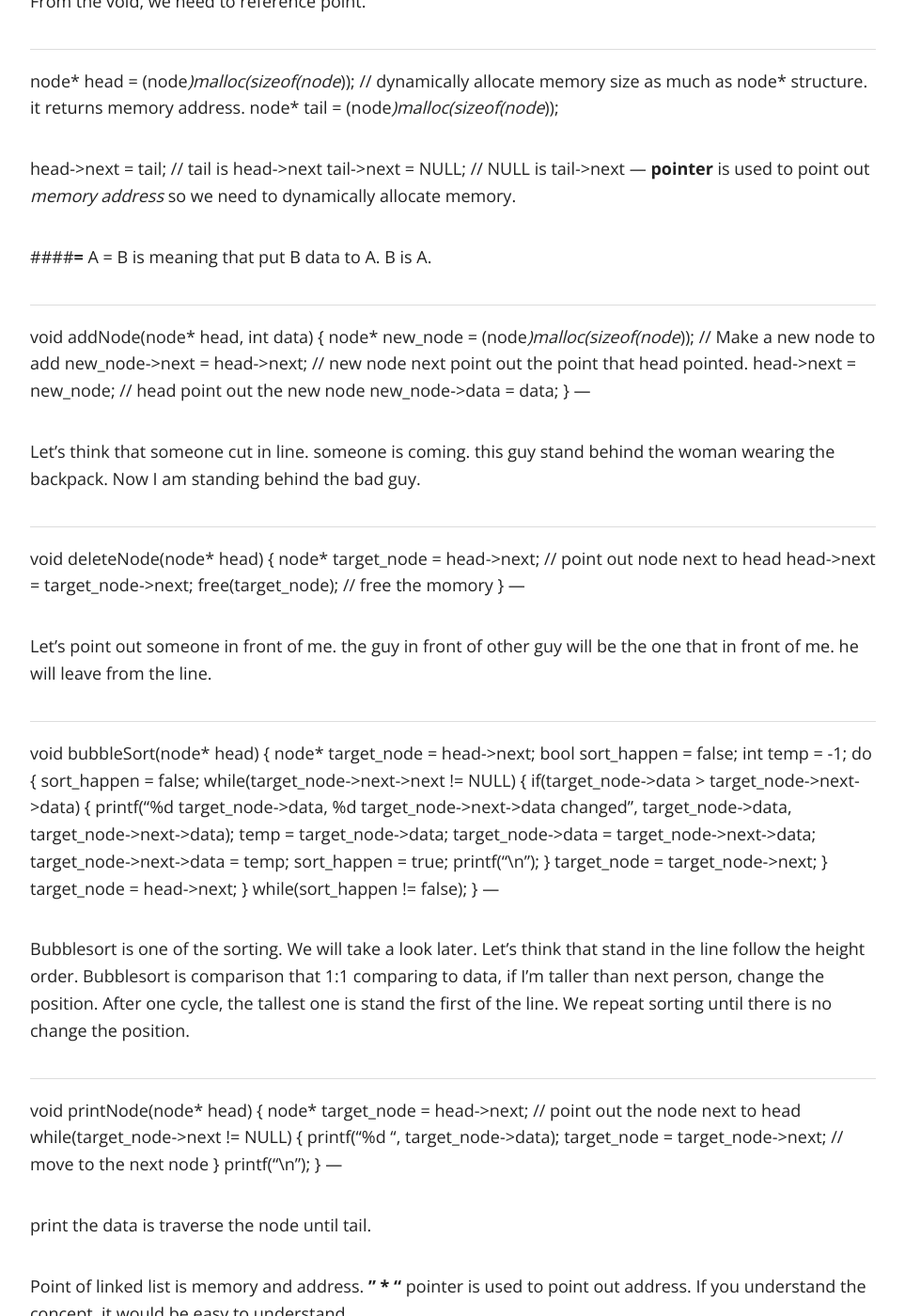
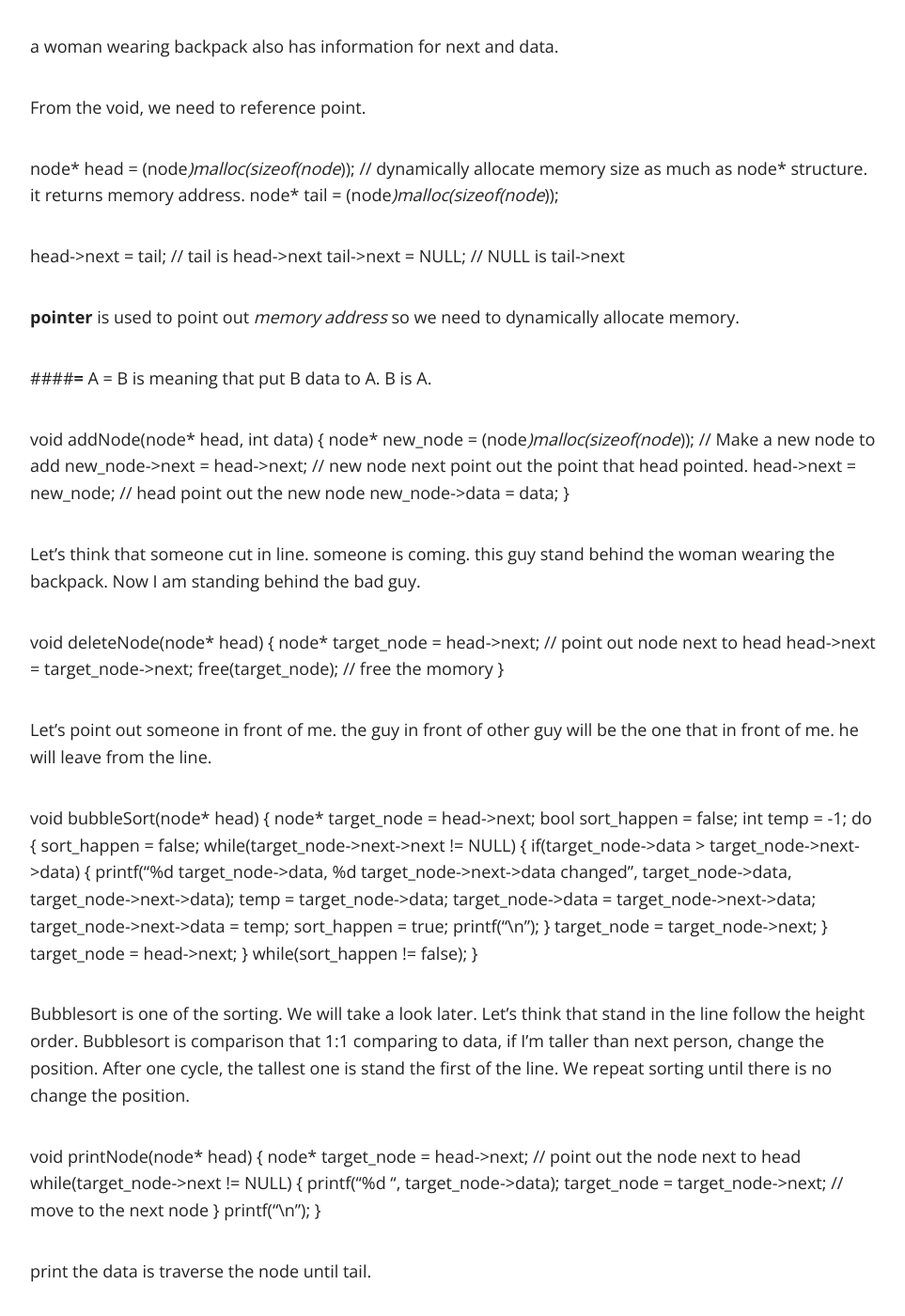
Before and after one commit to hjunlee91/hjunlee91.github.io, a Jekyll site: the page built from _posts/2019-12-01-linked_list.md, in a window 1280 px wide and 1400 px high, scrolled down 1108 px. Shown: the whole window at 94% size, without its empty margins (158-1121 px from the left). Built offline with Jekyll 4.4.1, drawn with Linux system fonts in a browser that asks for light colours; nearby versions of some CDN libraries; our own code applies the rules of GitHub Pages for plain Markdown files; comment, search, counter and statistics services are not loaded; some of the changed text lies outside the part shown.

```diff
--- a/_posts/2019-12-01-linked_list.md
+++ b/_posts/2019-12-01-linked_list.md
@@ -5,7 +5,7 @@ description: Explain a linked list.
 headline: Let's find out about a Linked list.
 modified: 2019-12-01
 category: Programming
-tags: [C++], [C]
+tags: [C]
 imagefeature:
 mathjax:
 chart:
@@ -23,12 +23,12 @@ Let's think about when we stand in line.
 We usually don't know what order i'm standing in at the front. However we know who stand just in front us.
 Like this, let's guess we are a "NODE", we have two information. First one is the person who stand in front us.
 Second one is a data like height. so we can write code like this
----
+
 typedef struct NODE {
   struct NODE* next; // Point out next struct *memory address* **using pointer( * )**
   int data; // Store a data like height
 }node; // define this kind of NODE struct as "node"
----
+
 
 "struct NODE* next"
 All the data has a memory address to stored.
@@ -41,45 +41,45 @@ a woman wearing backpack also has information for next and data.
 
 From the void, we need to reference point.
 
----
+
 node* head = (node*)malloc(sizeof(node*)); // dynamically allocate memory size as much as node* structure. it returns memory address.
 node* tail = (node*)malloc(sizeof(node*));
 
 head->next = tail; // tail is head->next
 tail->next = NULL; // NULL is tail->next
----
+
 **pointer** is used to point out *memory address* so we need to dynamically allocate memory.
 
 ####**=**
 A = B is meaning that put B data to A. B is A.
 
----
+
 void addNode(node* head, int data) {
 	node* new_node = (node*)malloc(sizeof(node*)); // Make a new node to add
 	new_node->next = head->next; // new node next point out the point that head pointed.
 	head->next = new_node; // head point out the new node
 	new_node->data = data;
 }
----
+
 
 Let's think that someone cut in line.
 someone is coming.
 this guy stand behind the woman wearing the backpack.
 Now I am standing behind the bad guy.
 
----
+
 void deleteNode(node* head) {
 	node* target_node = head->next; // point out node next to head
 	head->next = target_node->next;
 	free(target_node); // free the momory
 }
----
+
 
 Let's point out someone in front of me.
 the guy in front of other guy will be the one that in front of me.
 he will leave from the line.
 
----
+
 void bubbleSort(node* head) {
 	node* target_node = head->next;
 	bool sort_happen = false;
@@ -100,7 +100,7 @@ void bubbleSort(node* head) {
 		target_node = head->next;
 	} while(sort_happen != false);
 }
----
+
 
 Bubblesort is one of the sorting. We will take a look later.
 Let's think that stand in the line follow the height order.
@@ -108,7 +108,7 @@ Bubblesort is comparison that 1:1 comparing to data, if I'm taller than next per
 After one cycle, the tallest one is stand the first of the line.
 We repeat sorting until there is no change the position.
 
----
+
 void printNode(node* head) {
 	node* target_node = head->next; // point out the node next to head
 	while(target_node->next != NULL) {
@@ -117,7 +117,7 @@ void printNode(node* head) {
 	}
 	printf("\n");
 }
----
+
 
 print the data is traverse the node until tail.
 
@@ -131,7 +131,7 @@ If you have a question, please leave a comment on the post.
 
 Thank you.
 
----
+
 #include <stdio.h>
 #include <stdlib.h>
 #include <stdbool.h>
@@ -216,6 +216,6 @@ void printNode(node* head) {
 	}
 	printf("\n");
 }
----
+
 
 [Imgur](https://i.imgur.com/gTn2D1R.png)
```
